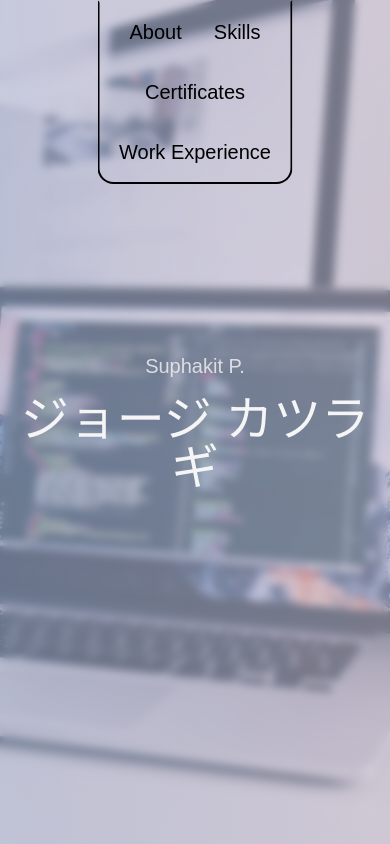
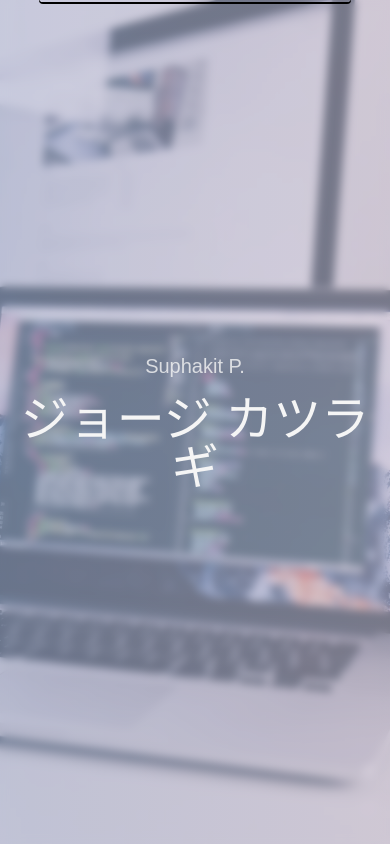
Before and after one commit to dethMastery/resume, a React (Vite) app: page / in a window 390 px wide. Shown: the top 844 px of the page. Built offline with nearby package versions, Linux system fonts and the light colour scheme; a web font is replaced by a local one; what @catppuccin/tailwindcss would draw is missing.

Commit message:
fix<various>: styling

```diff
--- a/src/components/NavBar.tsx
+++ b/src/components/NavBar.tsx
@@ -3,40 +3,40 @@ import { Link } from "react-scroll";
 export default function Navbar() {
   return (
     <div className="fixed top-0 z-50 w-full mx-auto justify-center text-center">
-      <nav className="text-xl bg-ctp-base border-2 rounded-b border-solid border-ctp-sapphire border-t-[transparent] absolute left-[50%] translate-x-[-50%]">
+      <nav className="text-xl bg-ctp-base border-2 rounded-b border-solid border-ctp-sapphire border-t-[transparent] md:absolute md:left-[50%] md:translate-x-[-50%] md:w-auto w-[80%] mx-auto">
         <Link
-          activeClass="opacity-60"
+          activeClass="opacity-60 !inline-block"
           smooth
           spy
           to="about"
-          className="p-4 hover:opacity-60 hover:cursor-pointer inline-block"
+          className="p-4 hover:opacity-60 hover:cursor-pointer md:inline-block hidden"
         >
           About
         </Link>
         <Link
-          activeClass="opacity-60"
+          activeClass="opacity-60 !inline-block"
           smooth
           spy
           to="skills"
-          className="p-4 hover:opacity-60 hover:cursor-pointer inline-block"
+          className="p-4 hover:opacity-60 hover:cursor-pointer md:inline-block hidden"
         >
           Skills
         </Link>
         <Link
-          activeClass="opacity-60"
+          activeClass="opacity-60 !inline-block"
           smooth
           spy
           to="certificates"
-          className="p-4 hover:opacity-60 hover:cursor-pointer inline-block"
+          className="p-4 hover:opacity-60 hover:cursor-pointer md:inline-block hidden"
         >
           Certificates
         </Link>
         <Link
-          activeClass="opacity-60"
+          activeClass="opacity-60 !inline-block"
           smooth
           spy
           to="workExp"
-          className="p-4 hover:opacity-60 hover:cursor-pointer inline-block"
+          className="p-4 hover:opacity-60 hover:cursor-pointer md:inline-block hidden"
         >
           Work Experience
         </Link>
--- a/src/components/pages/Certificates.tsx
+++ b/src/components/pages/Certificates.tsx
@@ -8,7 +8,7 @@ export default function Certificates() {
       <div className="w-full h-[10vh] flex flex-row items-center justify-start text-left underline">
         <h3 className="text-2xl px-8">Certificates</h3>
       </div>
-      <div className="w-full md:h-[90vh] h-auto flex flex-row flex-wrap gap-4 items-start justify-center text-center">
+      <div className="w-full md:min-h-[90vh] h-auto flex flex-row flex-wrap gap-4 items-start justify-center text-center">
         {/* Card */}
         {cert.map((data) => {
           return <CertCard data={data} />;
--- a/src/components/pages/Me.tsx
+++ b/src/components/pages/Me.tsx
@@ -3,11 +3,11 @@ import DetailedItem from "../DetailedItem";
 
 export default function Me() {
   return (
-    <div id="about" className="w-full md:h-screen h-auto">
+    <div id="about" className="w-full md:min-h-screen h-auto">
       <div className="w-full h-[10vh] flex flex-row items-center justify-start text-left underline">
         <h3 className="text-2xl px-8">Who Am I?</h3>
       </div>
-      <div className="w-full h-auto md:h-[90vh] flex flex-col md:flex-row gap-y-[2rem] md:gap-0">
+      <div className="w-full h-auto md:min-h-[90vh] flex flex-col md:flex-row gap-y-[2rem] md:gap-0">
         <div className="w-full flex flex-row justify-center items-center text-center">
           <img
             src="/Me_Profile.webp"
```
